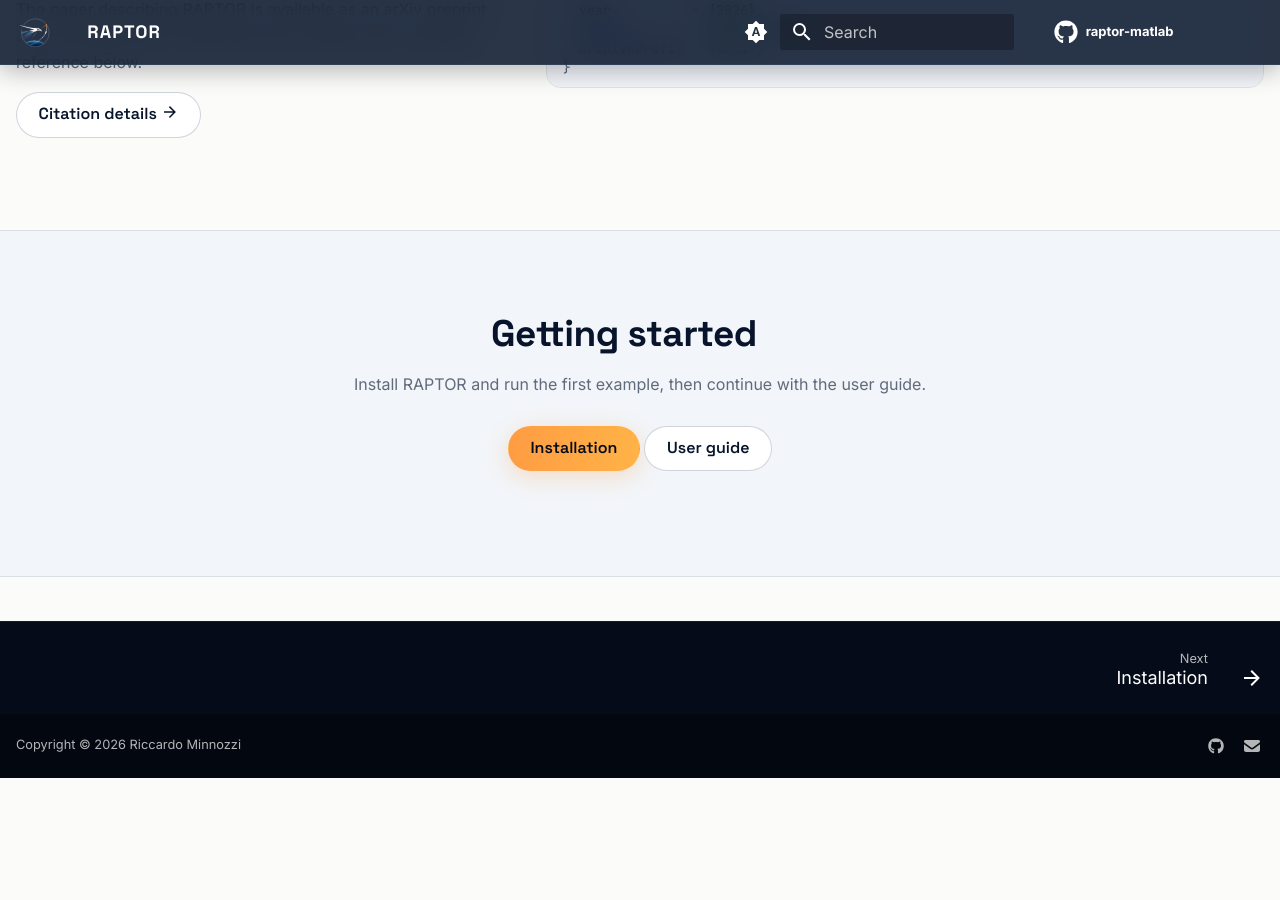
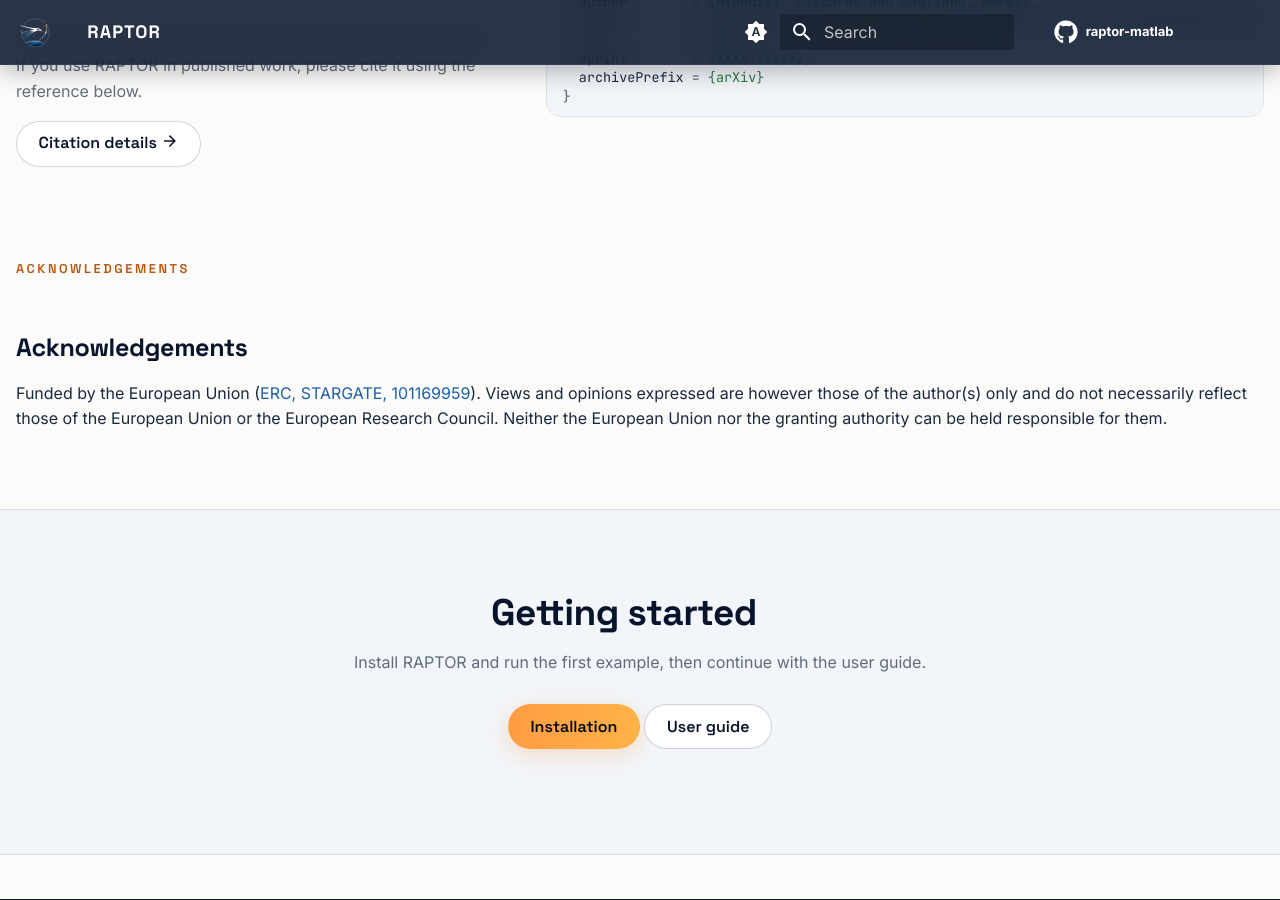
Before and after one commit to raptor-solver/raptor-solver.github.io, an MkDocs documentation site: the page built from docs/index.md, in a window 1280 px wide and 900 px high, scrolled down 4286 px. Built offline with MkDocs 1.6.1 and Material for MkDocs 9.7.7, drawn with Linux system fonts in a browser that asks for light colours; comment, search, counter and statistics services are not loaded; before the commit the page ends 5064 px from its top, so only the background shows below that; some of the changed text lies outside the part shown.

Commit message:
updated with links to group, uni, and grant

```diff
--- a/docs/index.md
+++ b/docs/index.md
@@ -321,6 +321,15 @@
 </div>
 </section>
 
+<section class="rp-section" markdown>
+<span class="rp-eyebrow">Acknowledgements</span>
+
+## Acknowledgements
+
+Funded by the European Union ([ERC, STARGATE, 101169959](https://cordis.europa.eu/project/id/101169959)). Views and opinions expressed are however those of the author(s) only and do not necessarily reflect those of the European Union or the European Research Council. Neither the European Union nor the granting authority can be held responsible for them.
+
+</section>
+
 <section class="rp-band rp-cta" markdown>
 
 ## Getting started
--- a/overrides/home.html
+++ b/overrides/home.html
@@ -51,7 +51,11 @@
 
     <div class="rp-hero__inner md-grid">
       <div class="rp-hero__copy">
-        <!-- <p class="rp-hero__kicker">ARGOS Laboratory &middot; University of Bologna</p> -->
+        <p class="rp-hero__kicker">
+          <a href="https://argos-unibo.org/">ARGOS Laboratory</a>
+          &middot;
+          <a href="https://www.unibo.it/">University of Bologna</a>
+        </p>
         <h1 id="rp-hero-title" class="rp-hero__title">RAPTOR</h1>
         <p class="rp-hero__expansion">
           <b>R</b>apid <b>A</b>lgorithm for <b>P</b>seudospectral
```
